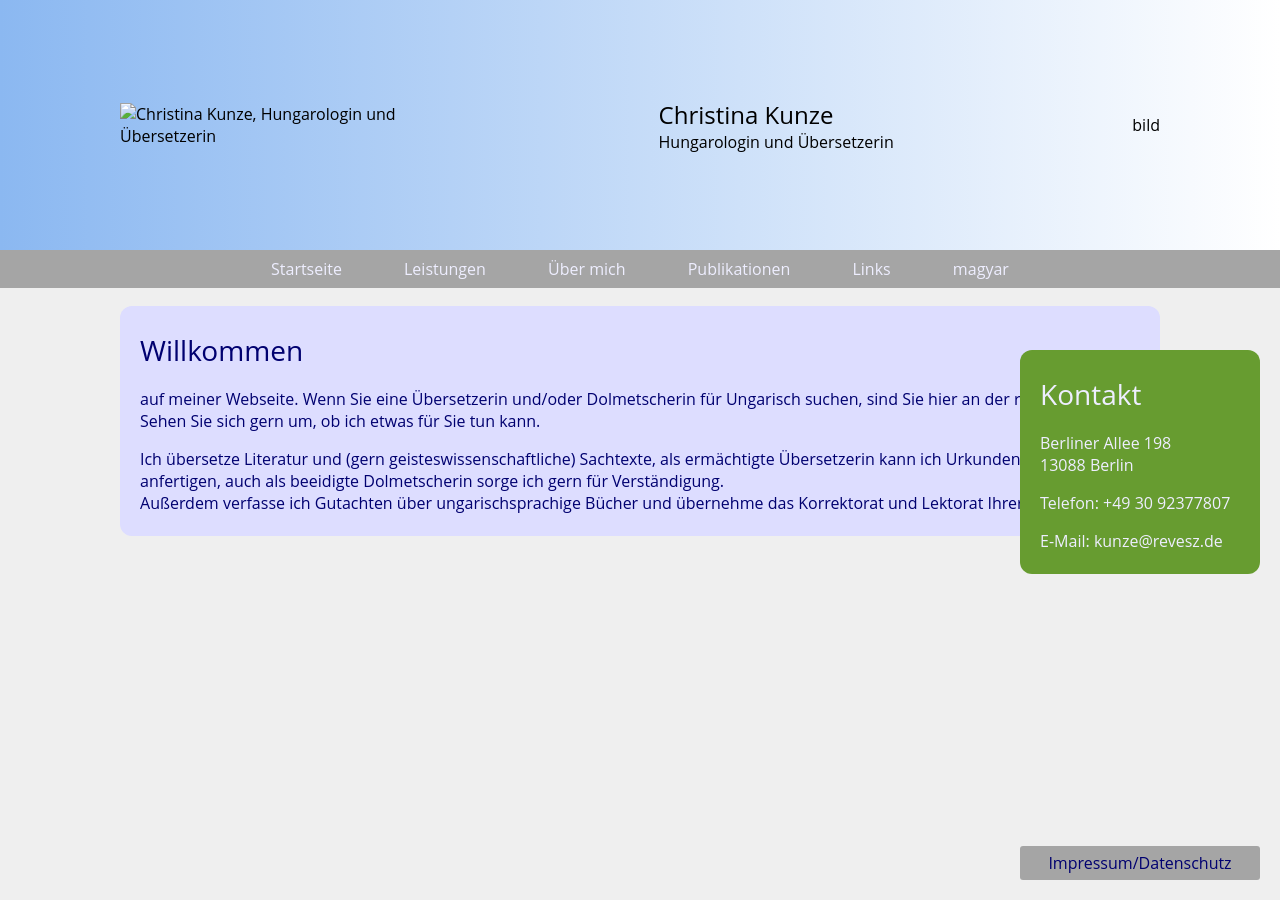
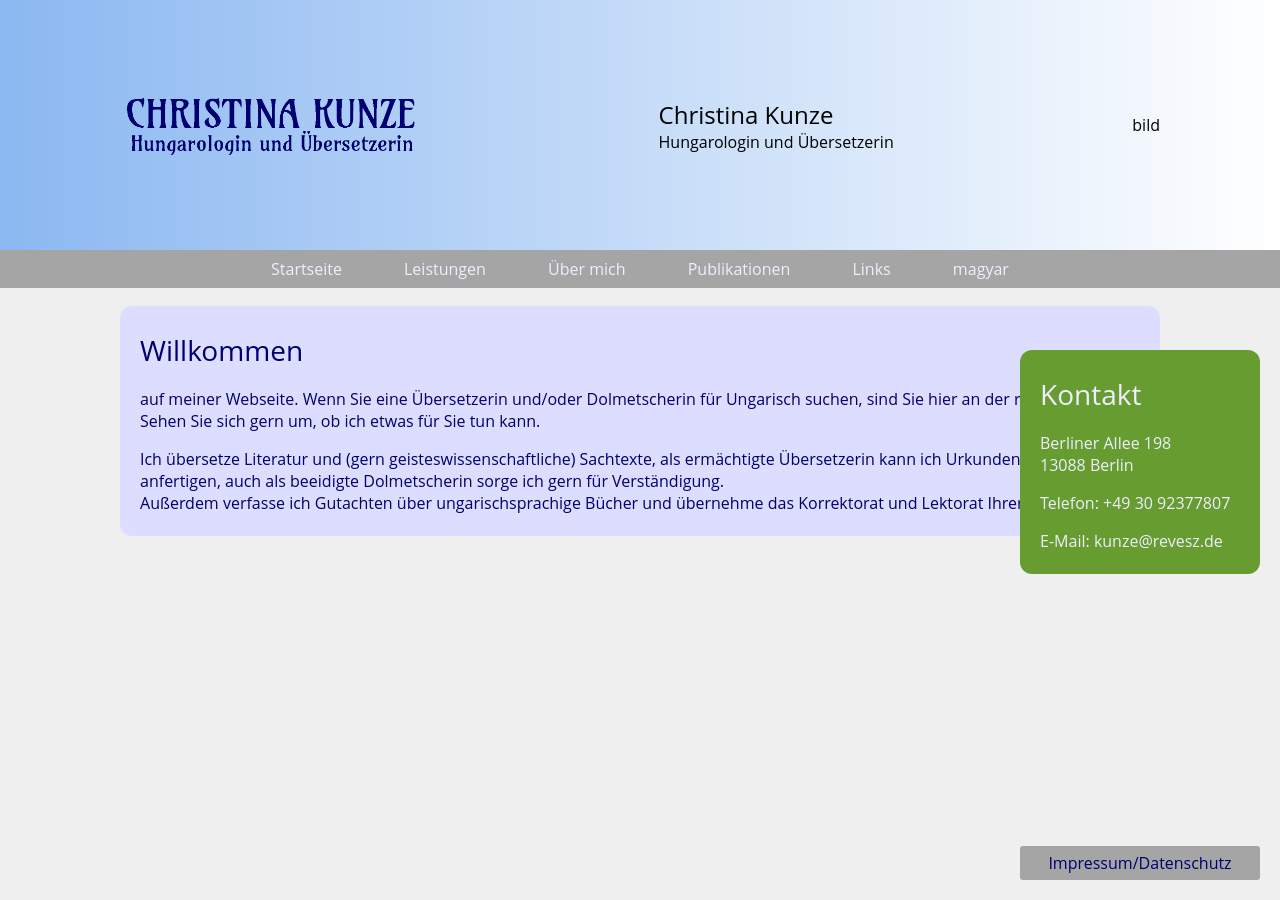
Before and after one commit to rixx/revesz.de, a Jekyll site: the page built from index.md, in a window 1280 px wide. Built offline with Jekyll 4.4.1, drawn with Linux system fonts in a browser that asks for light colours.

Commit message:
Update default.html

```diff
--- a/_layouts/default.html
+++ b/_layouts/default.html
@@ -16,7 +16,7 @@
 
   <body>
     <header>
-      <img scr="namenszug_chrk_tr2.gif" width=300px; alt="Christina Kunze, Hungarologin und Übersetzerin">
+      <img src="namenszug_chrk_tr2.gif" width=300px; alt="Christina Kunze, Hungarologin und Übersetzerin">
       <div id="head-text">
         <div id="title">
           Christina Kunze
```
